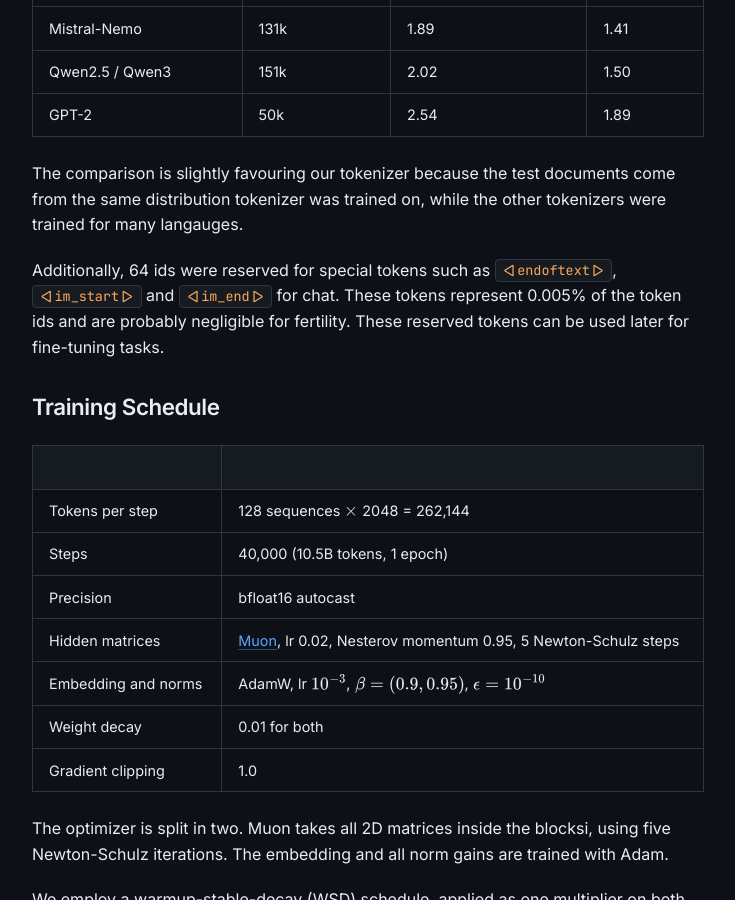
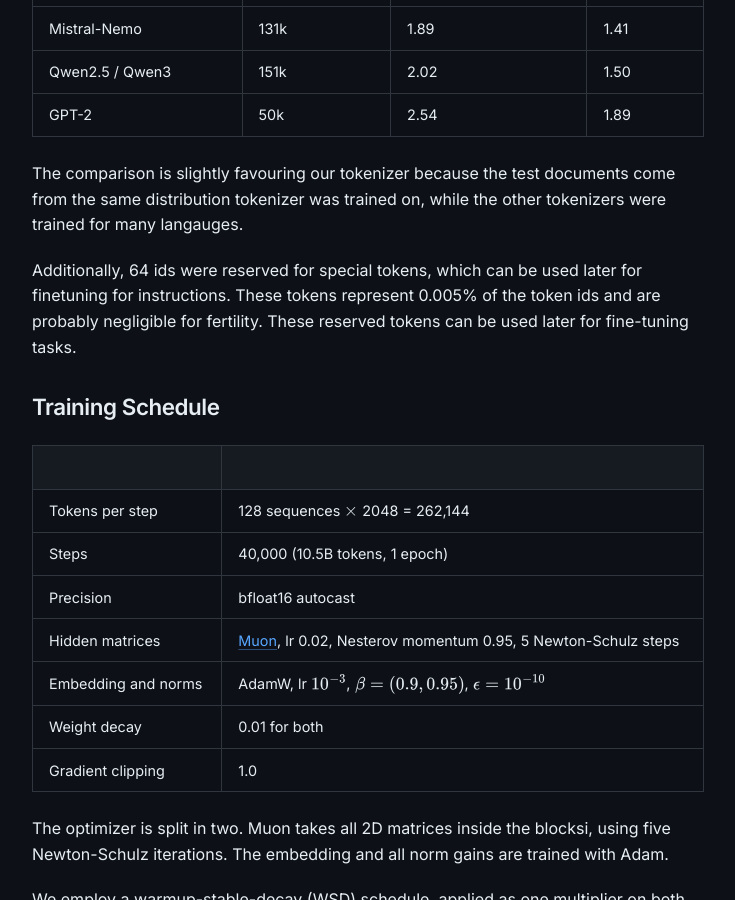
Before and after one commit to quesswho/miles-blog, a Jekyll site: the page built from _posts/2026-09-15-gpt-sv.md, in a window 1280 px wide and 900 px high, scrolled down 2660 px. Shown: the whole window, without its empty margins (272-1007 px from the left). Built offline with Jekyll 4.4.1, drawn with Linux system fonts in a browser that asks for light colours; part of the change alters nothing that is shown; some of the changed text lies outside the part shown.

Commit message:
Remove special token examples
They were formatted weirdly, so removed
and replaced with its application of finetuning

Signed-off-by: quesswho <sebastianmiles20@gmail.com>

```diff
--- a/_posts/2026-09-15-gpt-sv.md
+++ b/_posts/2026-09-15-gpt-sv.md
@@ -2,12 +2,12 @@
 layout: post
 title: "Training a 430M Swedish LM"
 date: 2026-09-15
-last_modified_at: 2026-09-24
+last_modified_at: 2026-09-27
 math: true
 ---
 
 I trained a 430M-parameter Swedish language model on 10B tokens costing about 70$, which includes failed runs.
-The reason for building this model is to learn a bit about the scaling of language models. Previously I have only built models up to around 100M params for the BabyLM competition. It gets interesting when multiple GPUs are utilized, as these GPUs need to synchronize at some point. In our training code, we utilize Distributed Data Parallel (DDP), where each GPU gets a copy of the model, and then each GPU trains for one step in parallell and then synchronizes through a collective operation `allreduce` which takes the mean of the gradients. We effectively increase the batch size through this method, which drastically increases pretraining wall time.
+The reason for building this model is to learn a bit about the scaling of language models. Previously I have only built models up to around 100M params for the BabyLM competition. It gets interesting when multiple GPUs are utilized, as these GPUs need to synchronize at some point. In our training code, we utilize Distributed Data Parallel (DDP), where each GPU gets a copy of the model, and then each GPU trains for one step in parallell and then synchronizes through a collective operation `allreduce` which takes the mean of the gradients. We effectively increase the batch size through this method, which drastically decreases pretraining wall time.
 
 The corpus chosen for this model was [FineWeb-2](https://huggingface.co/datasets/HuggingFaceFW/fineweb-2). The dataset was built by taking lots of [Common Crawl](https://commoncrawl.org/) snapshots and employing many different deduplication and curation techniques. The dataset separates entries by language, we pick Swedish as our language. In our case we have about 35B words in the swedish dataset. Compared to [FineWeb](https://huggingface.co/datasets/HuggingFaceFW/fineweb) which has 18.5T tokens of Enlish data (using gpt2 tokenizer). If we were to scale our model even more we would quickly run out of tokens to train on.
 
@@ -87,7 +87,7 @@ one trained on a diverse multi-lingual corpus. On 3000 held-out FineWeb-2 docume
 The comparison is slightly favouring our tokenizer because the test documents come from the same distribution
 tokenizer was trained on, while the other tokenizers were trained for many langauges.
 
-Additionally, 64 ids were reserved for special tokens such as `<|endoftext|>`, `<|im_start|>` and `<|im_end|>` for chat.
+Additionally, 64 ids were reserved for special tokens, which can be used later for finetuning for instructions.
 These tokens represent 0.005% of the token ids and are probably negligible for fertility. These reserved tokens can be used
 later for fine-tuning tasks.
 
```
